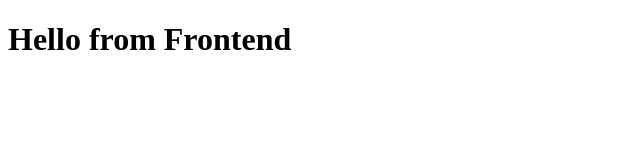
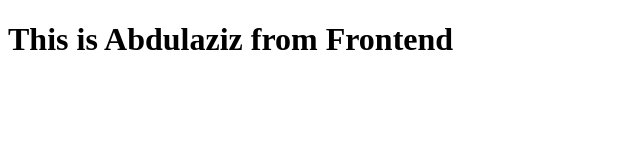
Before and after one commit to Abdulazizeng101/FullStack-Pipeline-EC2, a plain HTML site: page Frontend/index.html in a window 1280 px wide. Shown: the whole page, without its empty margins (0-640 px from the left). Drawn offline with Linux system fonts and the light colour scheme.

Commit message:
buildspec

```diff
--- a/Frontend/index.html
+++ b/Frontend/index.html
@@ -4,6 +4,6 @@
   <title>Frontend Placeholder</title>
 </head>
 <body>
-  <h1>Hello from Frontend</h1>
+  <h1>This is Abdulaziz from Frontend </h1>
 </body>
 </html>
```
Also changed, not shown: 1 other file.
